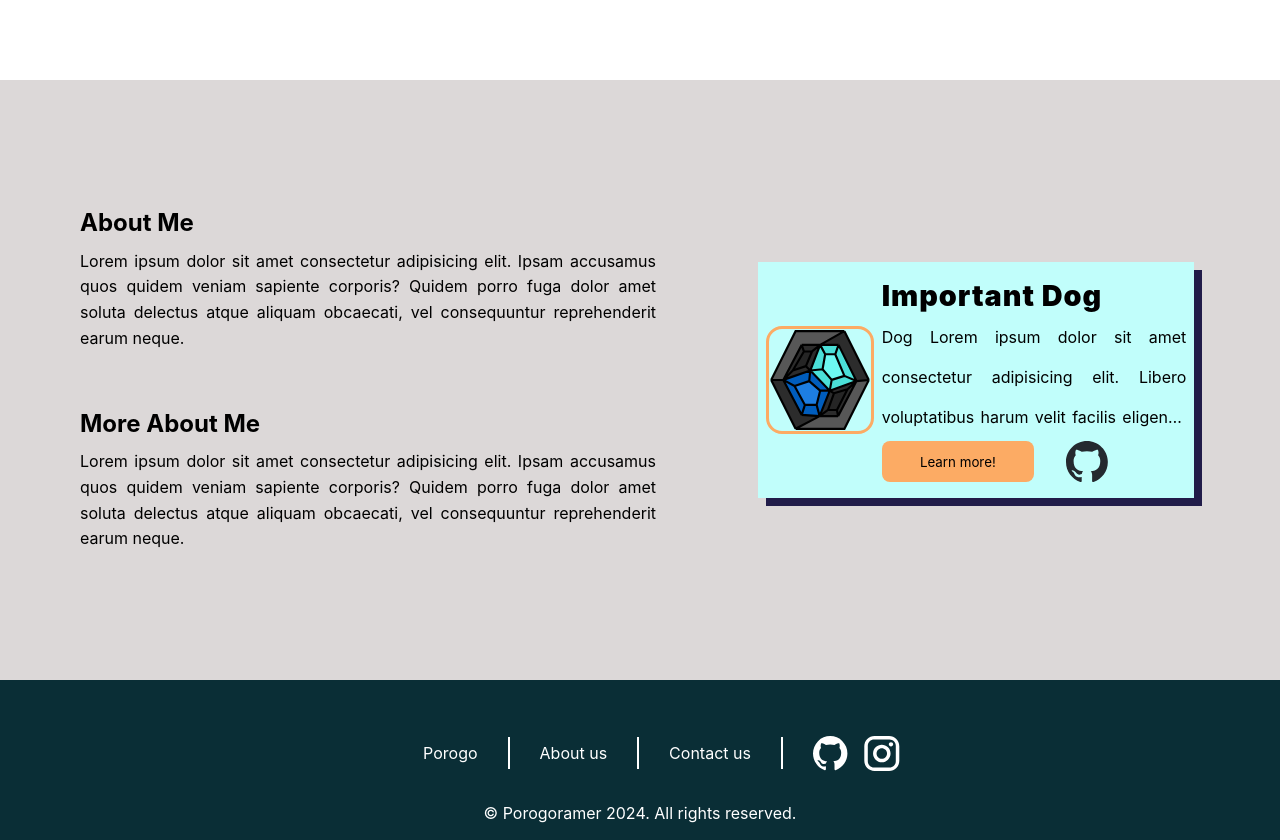
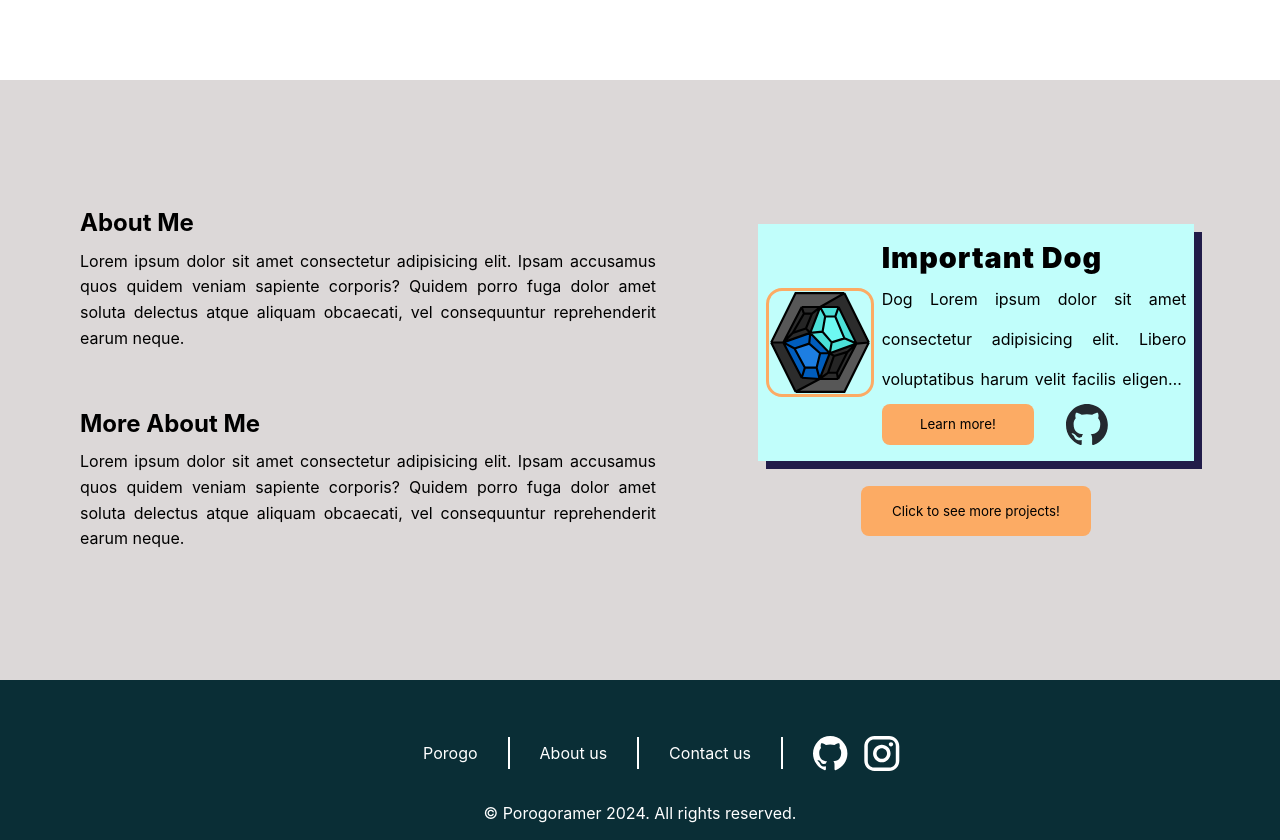
Before and after one commit to Porogoramer/porogoramer.com, a React app in the folder porogo/frontend/: page /about-dev in a window 1280 px wide. Shown: the part 720-1560 px from the top of the page. Built offline with nearby package versions, Linux system fonts and the light colour scheme; the HTML template or start-up script is replaced by a standard one.

Commit message:
Add button to learn more about projects

```diff
--- a/porogo/frontend/src/components/views/AboutDev.tsx
+++ b/porogo/frontend/src/components/views/AboutDev.tsx
@@ -42,6 +42,7 @@ export default function AboutDev() {
             </div>
             <aside className='about-side'>
                 <ProjectCard name="Important Dog" desc="Dog"/>
+                <button>Click to see more projects!</button>
             </aside>
         </section>
     </>;
--- a/porogo/frontend/static/styles/views/_about-dev.scss
+++ b/porogo/frontend/static/styles/views/_about-dev.scss
@@ -19,6 +19,19 @@
 
 .about-side .project-card{
     width: 34vw;
+}
+
+button {
+    height: 10%;
+    width: 40%;
+
+    display: flex;
+    justify-content: center;
+    align-items: center;
+
+    border-radius: 0.5rem;
+    border: none;
+    background-color: $sandy-brown;
 }
 
 .about-content {
@@ -44,6 +57,7 @@
     flex-direction: column;
     justify-content: center;
     align-items: center;
+    gap:5%;
 }
 
 .icons{
```
